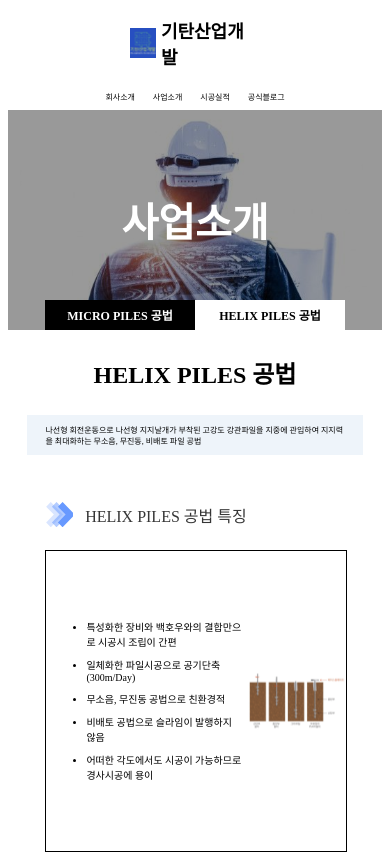
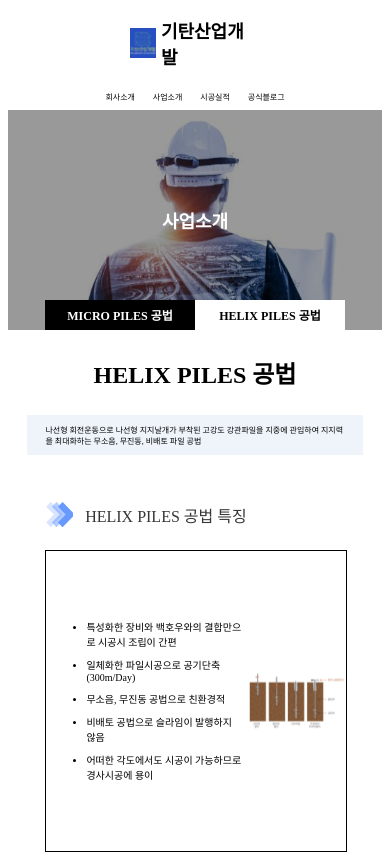
Before and after one commit to HUMBLE25/gittan_homepage, a Next.js app: page /helixPiles in a window 390 px wide. Shown: the top 854 px of the page. Built offline with nearby package versions, Linux system fonts and the light colour scheme.

Commit message:
FIX micorpiles title font size

```diff
--- a/src/styles/helixPiles.module.css
+++ b/src/styles/helixPiles.module.css
@@ -388,7 +388,7 @@
     }
 
     .banner_title {
-        font-size: 40px;
+        font-size: 18px;
     }
 
     .banner_menu {
--- a/src/styles/microPiles.module.css
+++ b/src/styles/microPiles.module.css
@@ -405,7 +405,7 @@
     }
 
     .banner_title {
-        font-size: 40px;
+        font-size: 18px;
     }
 
     .banner_menu {
```
